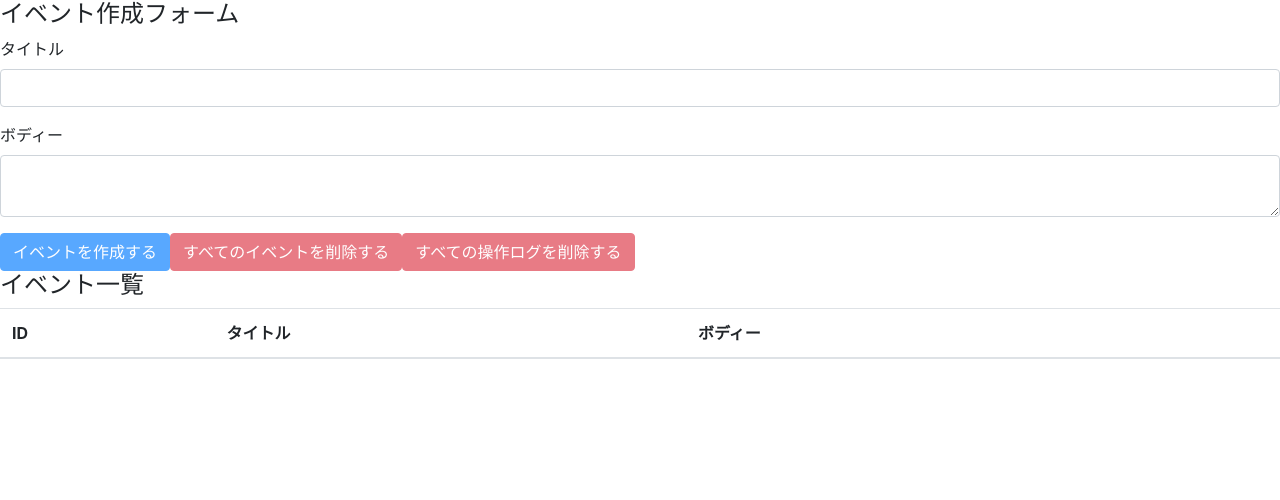
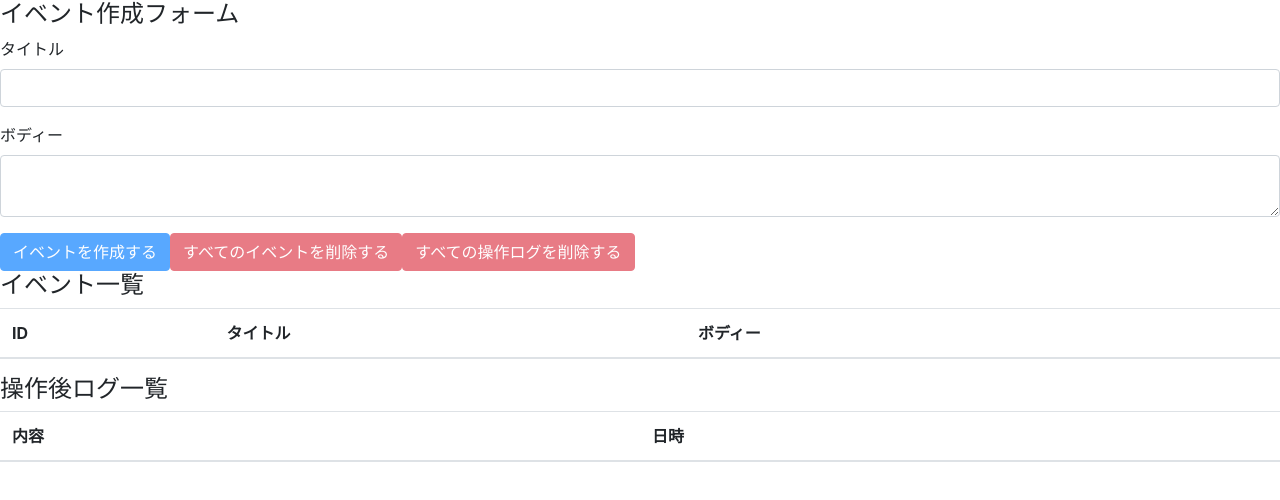
Before and after one commit to nargok/react_hook_study, a React app: page / in a window 1280 px wide. Shown: the top 500 px of the page. Built offline with nearby package versions, Linux system fonts and the light colour scheme.

Commit message:
display-all-operationLogs

```diff
--- a/src/components/App.js
+++ b/src/components/App.js
@@ -4,6 +4,7 @@
 
 import EventForm from './eventForm';
 import Events from '../components/events';
+import OperationLogs from '../components/operationLogs';
 import AppContext from '../contexts/AppContext';
 import reducer from '../reducers/index';
 
@@ -19,6 +20,7 @@
       <div className="container-fruid">
         <EventForm />
         <Events />
+        <OperationLogs />
       </div>
   </AppContext.Provider>
   );
--- /dev/null
+++ b/src/components/operationLog.js
@@ -0,0 +1,12 @@
+import React from 'react'
+
+const OperationLog = ({ operationLog }) => {
+  return (
+    <tr>
+      <td>{operationLog.description}</td>
+      <td>{operationLog.operatedAt}</td>
+    </tr>
+  )
+}
+
+export default OperationLog
--- /dev/null
+++ b/src/components/operationLogs.js
@@ -0,0 +1,30 @@
+import React, { useContext } from 'react'
+
+import OperationLog from '../components/operationLog'
+import AppContext from '../contexts/AppContext'
+
+const OperationLogs = () => {
+  const { state } = useContext(AppContext)
+  return (
+    <>
+      <h4>操作後ログ一覧</h4>
+      <table className="table table-hover">
+        <thead>
+          <tr>
+             <th>内容</th>
+             <th>日時</th>
+          </tr>
+        </thead>
+          <tbody>
+            {
+              state.operationLogs.map((operationLog, index) => {
+                return <OperationLog key={index} operationLog={operationLog} />
+              })
+            }
+          </tbody>
+      </table>
+    </>
+  )
+}
+
+export default OperationLogs
```
